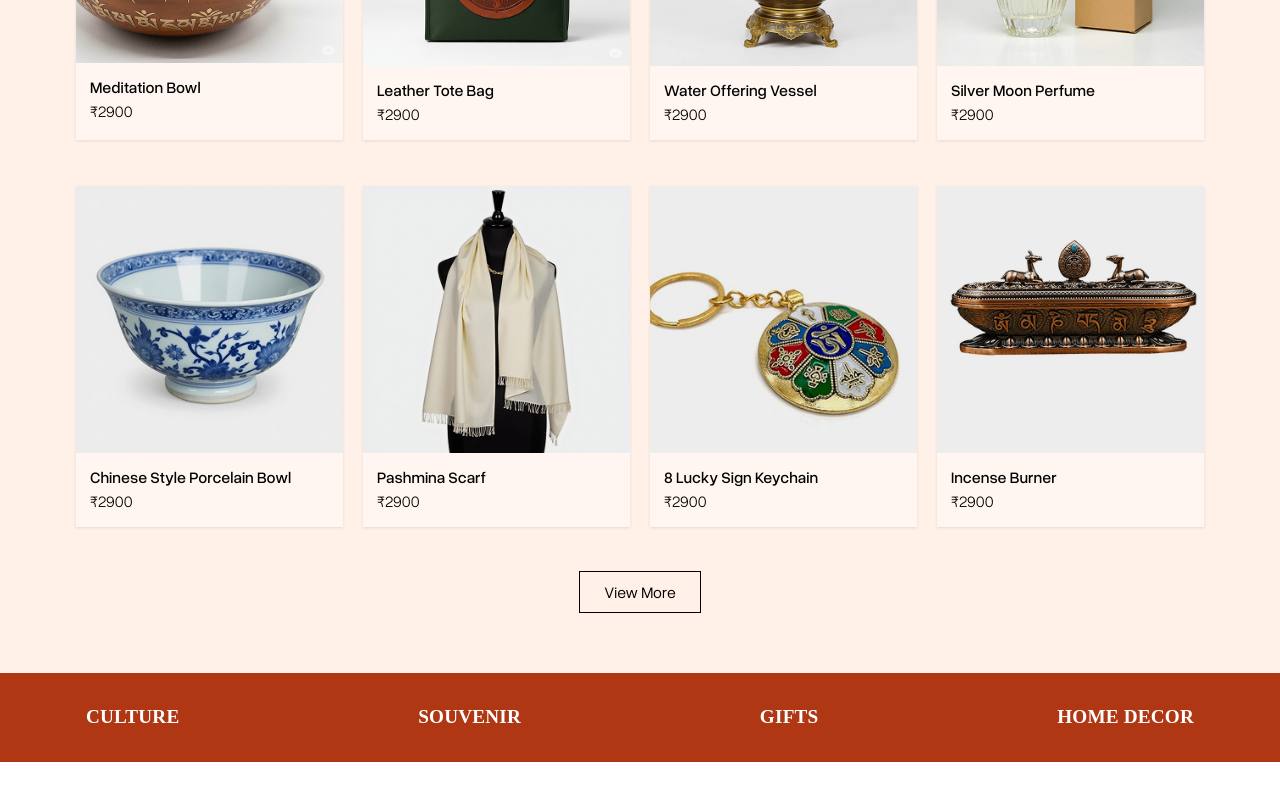
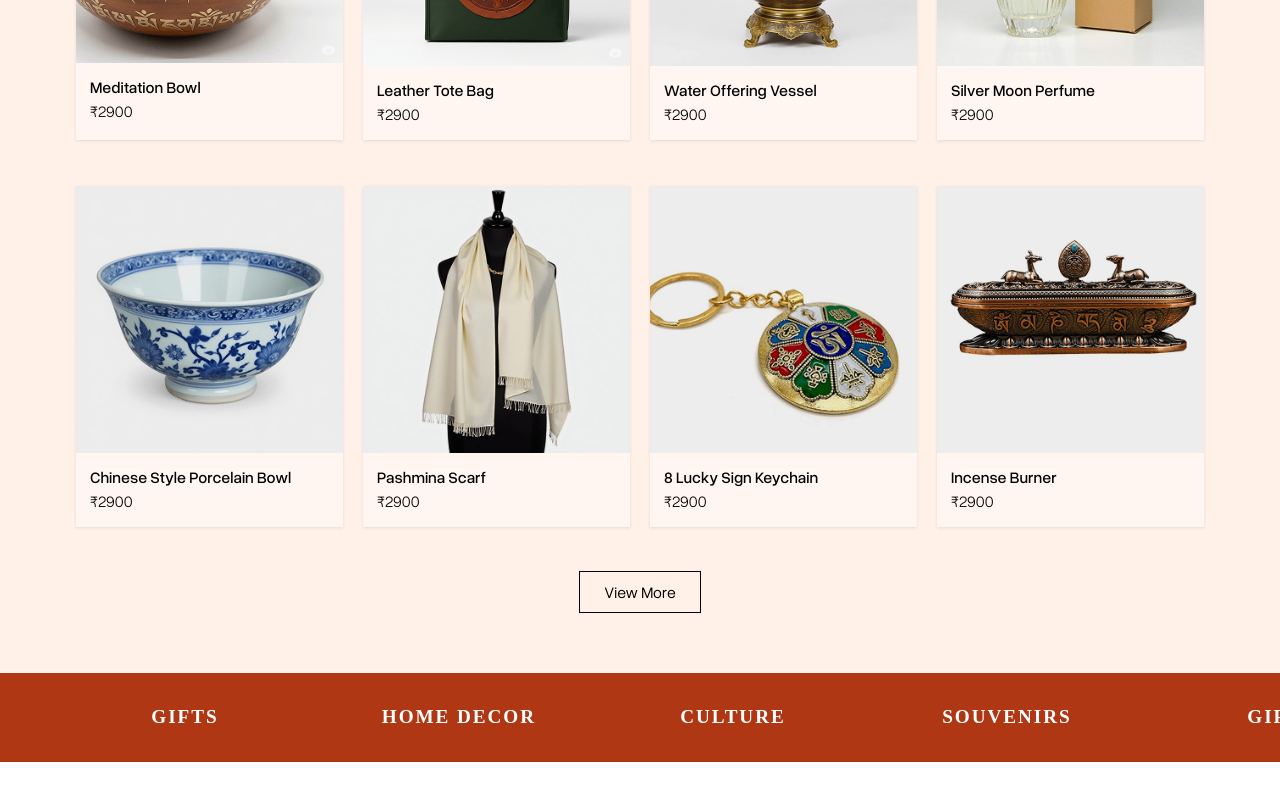
Before and after one commit to Nyima-ui/nubra_souvenir_ecomm, a Next.js app in the folder client/: page / in a window 1280 px wide. Shown: the part 1076-1876 px from the top of the page. After the commit the page ends 1838 px from the top, so only its background shows below. Built offline with nearby package versions, Linux system fonts and the light colour scheme.

Commit message:
animated the marquee

```diff
--- a/client/src/app/components/Marquee.tsx
+++ b/client/src/app/components/Marquee.tsx
@@ -1,17 +1,30 @@
-import React from "react";
+'use client';
 
-const Marquee = () => {
+import { motion } from 'framer-motion';
+
+const items = ['culture', 'souvenirs', 'Gifts', 'home decor', 'culture', 'souvenirs', 'Gifts', 'home decor',];
+
+function Marquee() {
   return (
-    <div className="w-full bg-primary text-white font-century font-bold text-[19.2px]
-    py-7.5 tracking-[0.01em] mb-10">
-      <div className="flex uppercase w-full justify-between max-w-[1108px] mx-auto">
-        <p>Culture</p>
-        <p>Souvenir</p>
-        <p>Gifts</p>
-        <p>home decor</p>
-      </div>
+    <div className="w-full overflow-hidden bg-primary text-white font-century font-bold text-[19.2px] max-sm:text-base py-7.5 max-sm:py-5 tracking-[0.01em] uppercase">
+      <motion.div
+        className="flex gap-6"
+        animate={{ x: ['0%', '-100%'] }}
+        transition={{
+          duration: 15,
+          ease: 'linear',
+          repeat: Infinity,
+        }}
+      >
+        {/* Repeat items twice to ensure seamless loop */}
+        {[...items, ...items].map((text, i) => (
+          <p key={i} className="w-[250px] max-sm:w-[180px] text-center shrink-0 tracking-[0.1em]">
+            {text}
+          </p>
+        ))}
+      </motion.div>
     </div>
   );
-};
+}
 
 export default Marquee;
--- a/client/src/app/globals.css
+++ b/client/src/app/globals.css
@@ -1,7 +1,7 @@
 @import "tailwindcss";
 html,
 body {
-    overflow-x: hidden;
+  overflow-x: hidden;
 }
 @font-face {
   font-family: "Overused Grotesk Light";
@@ -65,3 +65,62 @@ body {
 
   --shadow-xs: 0px 1px 3px rgba(0, 0, 0, 0.1);
 }
+
+.wrapper {
+  width: 100%;
+  margin-inline: auto;
+  position: relative;
+  height: 100px;
+  margin-bottom: 30px;
+  overflow: hidden;
+  mask-image: linear-gradient(
+    to right,
+    rgba(0, 0, 0, 0),
+    rgba(0, 0, 0, 1) 20%,
+    rgba(0, 0, 0, 1) 80%,
+    rgba(0, 0, 0, 0)
+  );
+}
+
+@keyframes scrollLeft {
+  to {
+    left: -200px;
+  }
+}
+
+.item {
+  width: 200px;
+  height: 100px;
+  background-color: red;
+  border-radius: 6px;
+  position: absolute;
+  left: max(calc(200px * 8), 100%);
+  animation-name: scrollLeft;
+  animation-duration: 30s;
+  animation-timing-function: linear;
+  animation-iteration-count: infinite;
+}
+.item-1 {
+  animation-delay: calc(30s / 8 * (8 - 1) * -1);
+}
+.item-2 {
+  animation-delay: calc(30s / 8 * (8 - 2) * -1);
+}
+.item-3 {
+  animation-delay: calc(30s / 8 * (8 - 3) * -1);
+}
+.item-4 {
+  animation-delay: calc(30s / 8 * (8 - 4) * -1);
+}
+.item-5 {
+  animation-delay: calc(30s / 8 * (8 - 5) * -1);
+}
+.item-6 {
+  animation-delay: calc(30s / 8 * (8 - 6) * -1);
+}
+.item-7 {
+  animation-delay: calc(30s / 8 * (8 - 7) * -1);
+}
+.item-8 {
+  animation-delay: calc(30s / 8 * (8 - 8) * -1);
+}
```
